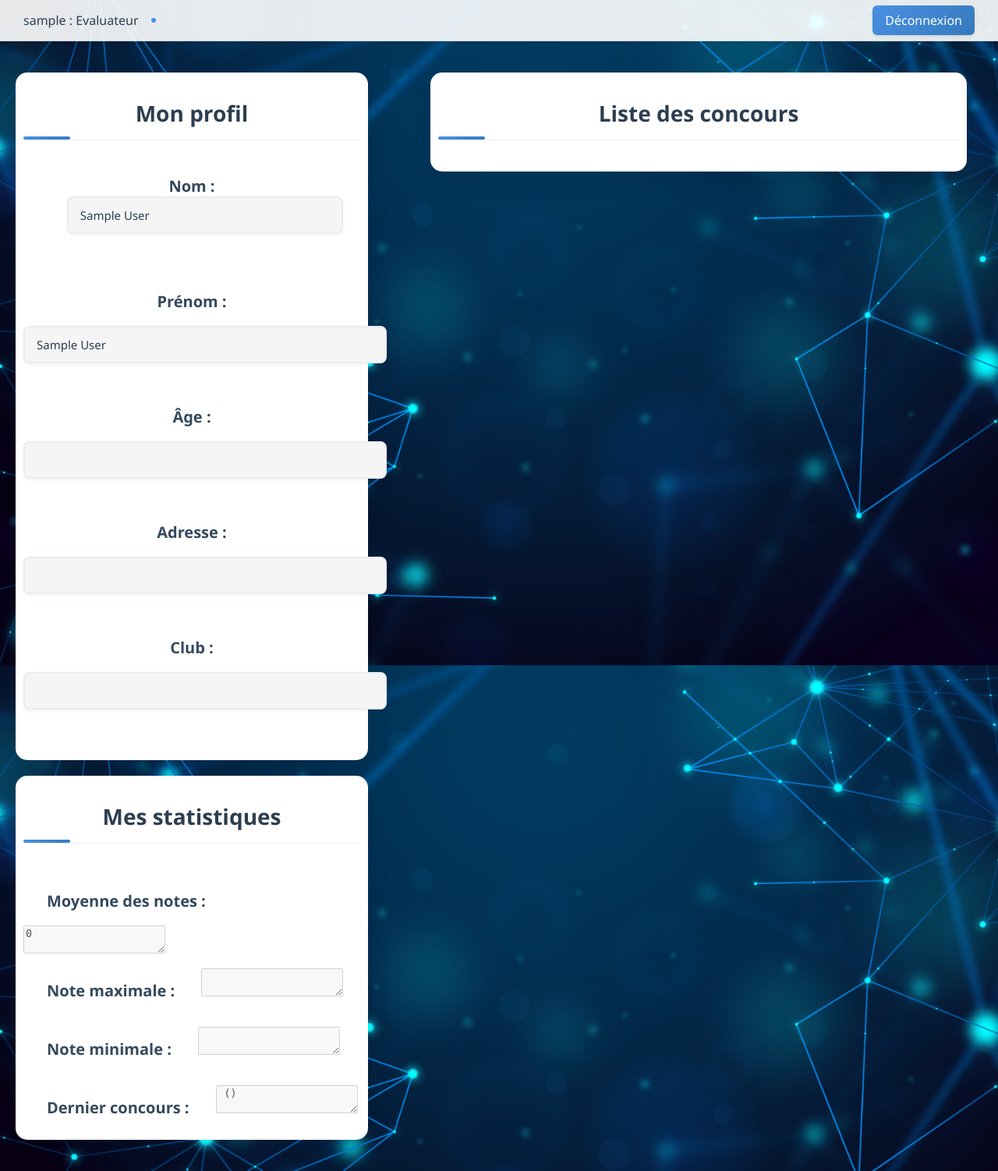
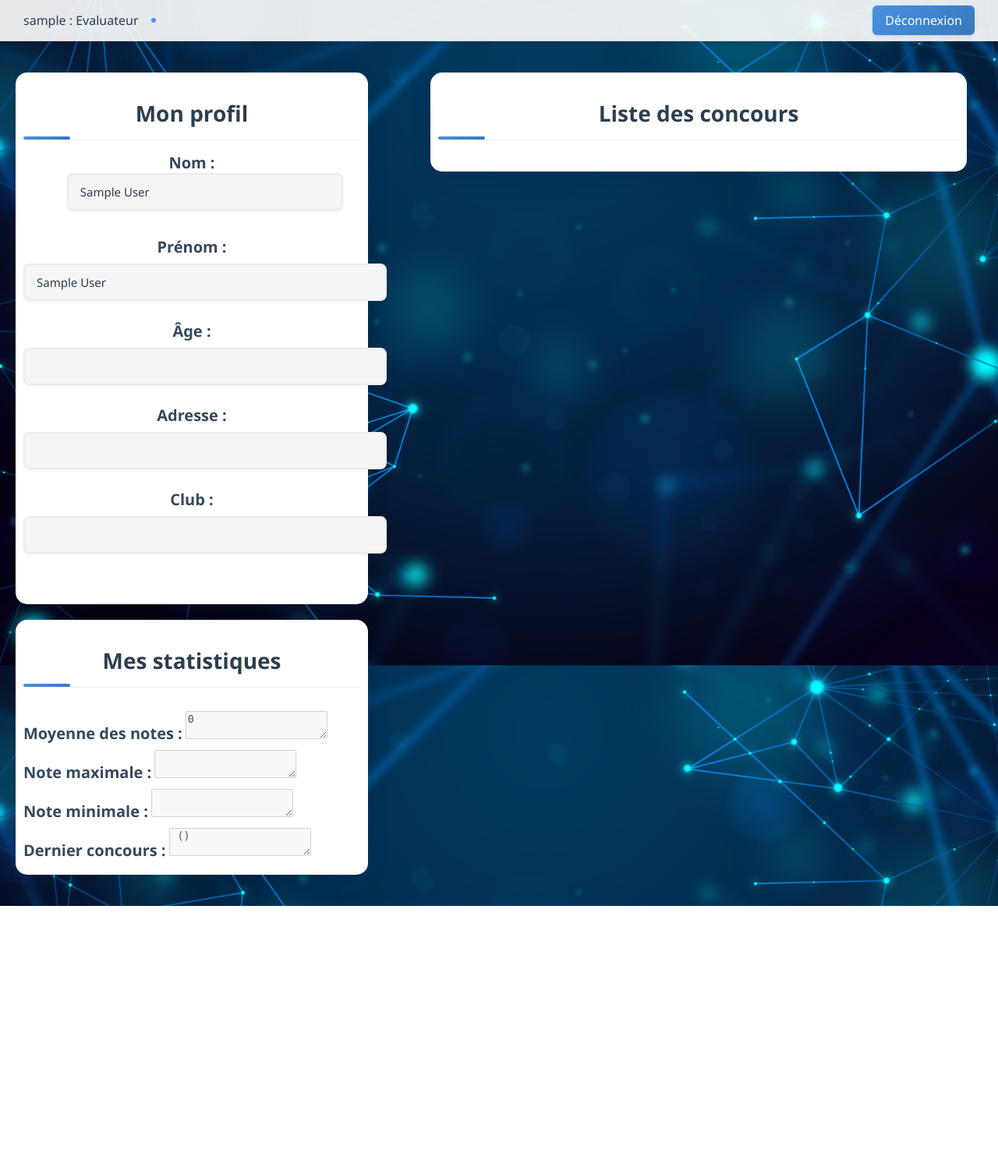
Before and after one commit to atxme/ProjetWeb, a PHP site: page /pages/evaluateur/evaluateur.php in a window 1280 px wide. Shown: the whole page at 78% size. After the commit the page ends 1162 px from the top, so only its background shows below. Run offline with PHP 8.4, Linux system fonts and the light colour scheme; the visitor is signed in with stand-in values (Sample User, id 1); data that the repository does not hold is empty.

Commit message:
modif cat

```diff
--- a/src/assets/css/evaluateur.css
+++ b/src/assets/css/evaluateur.css
@@ -248,12 +248,9 @@
 
 /* Style des labels */
 .cat {
+    font-family: 'Segoe UI', system-ui, sans-serif;
     position: relative; /* Assurez-vous qu'elle reste dans le flux normal */
-    margin: 20px 20px 20px 20px; /* Marge en haut, droite et bas (20px), et pas de marge à gauche */
-    padding: 10px; /* Ajustez les marges internes si nécessaire */
     width: auto; /* Ajustez la largeur ou mettez une valeur fixe */
-
-    font-family: 'Segoe UI', system-ui, sans-serif;
     font-size: 20px;
     color: #34495e;
     font-weight: bold;
```
